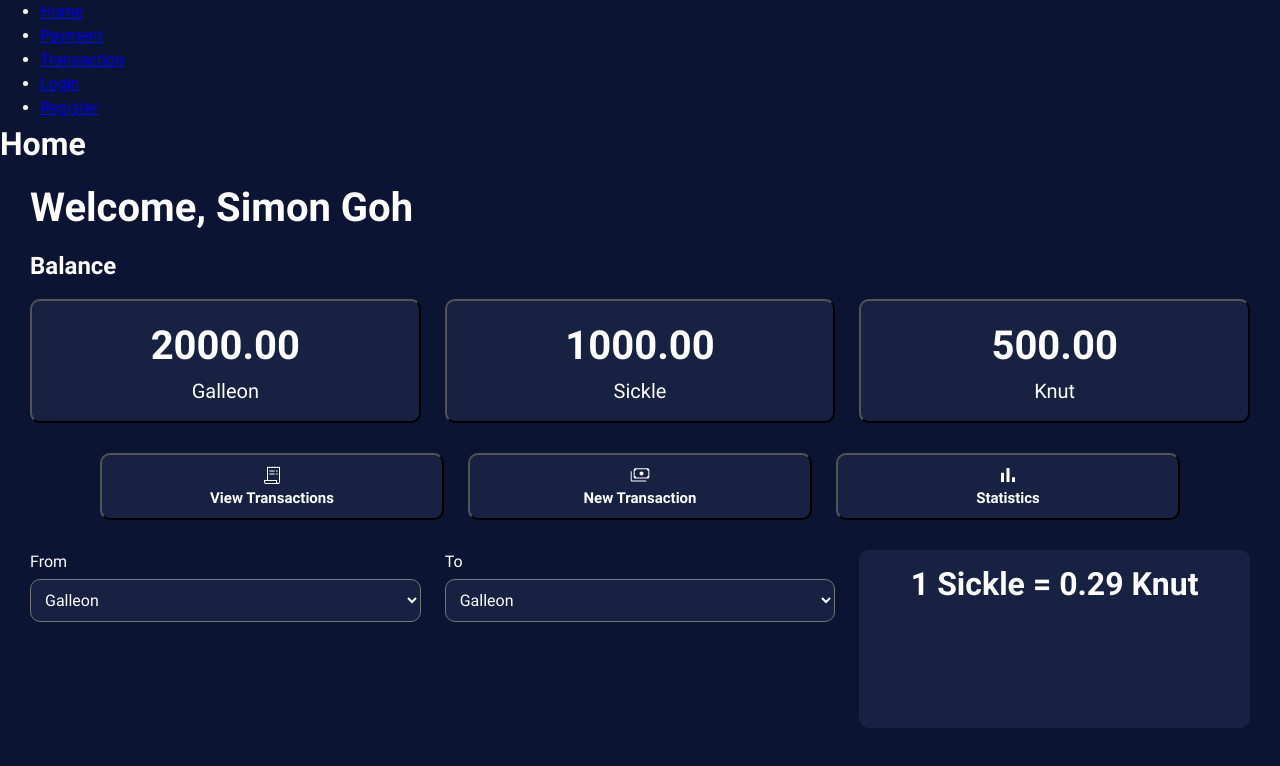
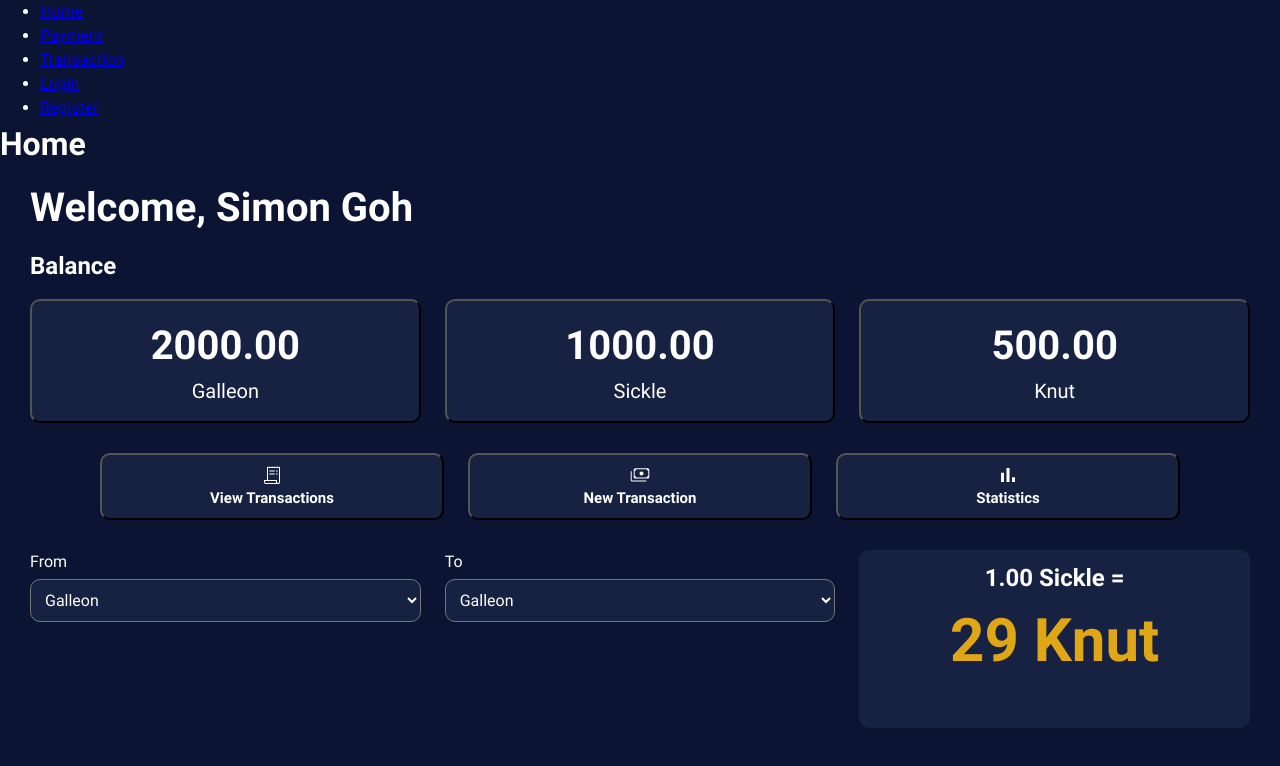
Before and after one commit to BuzzOffer/E-Gringotts-Frontend, a React (Vite) app: page / in a window 1280 px wide. Shown: the top 766 px of the page. Built offline with nearby package versions, Linux system fonts and the light colour scheme.

Commit message:
styled text in currencyrate component

```diff
--- a/src/pages/Home/currencyrate.jsx
+++ b/src/pages/Home/currencyrate.jsx
@@ -1,7 +1,8 @@
 function currencyRate() {
     return (
         <div className="currencyRate">
-            <h1>1 Sickle = 0.29 Knut</h1>
+            <h3 className="fromCurrency">1.00 Sickle = </h3>
+            <h1 className="toCurrency">29 Knut</h1>
         </div>
     );
 }
--- a/src/pages/Home/home.css
+++ b/src/pages/Home/home.css
@@ -88,9 +88,7 @@
     gap: 1.5rem;
     margin: 15px 30px;
 }
-.currencyRate {
 
-}
 .merged {
     grid-area: merged;
     background-color: #172141;
@@ -99,3 +97,11 @@
     border-radius: 10px;
     padding: 10px;
 }
+
+.fromCurrency {
+    font-size: 24px;
+}
+.toCurrency {
+    font-size: 60px;
+    color: #DFA616;
+}
```
